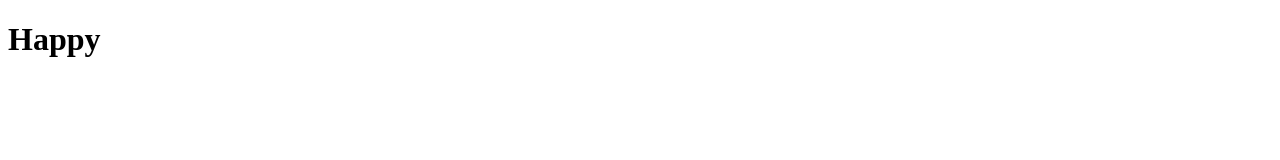
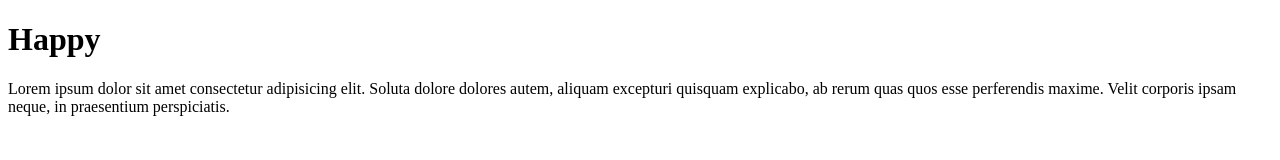
Before and after one commit to AURATAO/1024, a plain HTML site: page index.html in a window 1280 px wide. Drawn offline with Linux system fonts and the light colour scheme.

Commit message:
add a paragraph

```diff
--- a/index.html
+++ b/index.html
@@ -8,5 +8,11 @@
   </head>
   <body>
     <h1>Happy</h1>
+    <p>
+      Lorem ipsum dolor sit amet consectetur adipisicing elit. Soluta dolore
+      dolores autem, aliquam excepturi quisquam explicabo, ab rerum quas quos
+      esse perferendis maxime. Velit corporis ipsam neque, in praesentium
+      perspiciatis.
+    </p>
   </body>
 </html>
```
